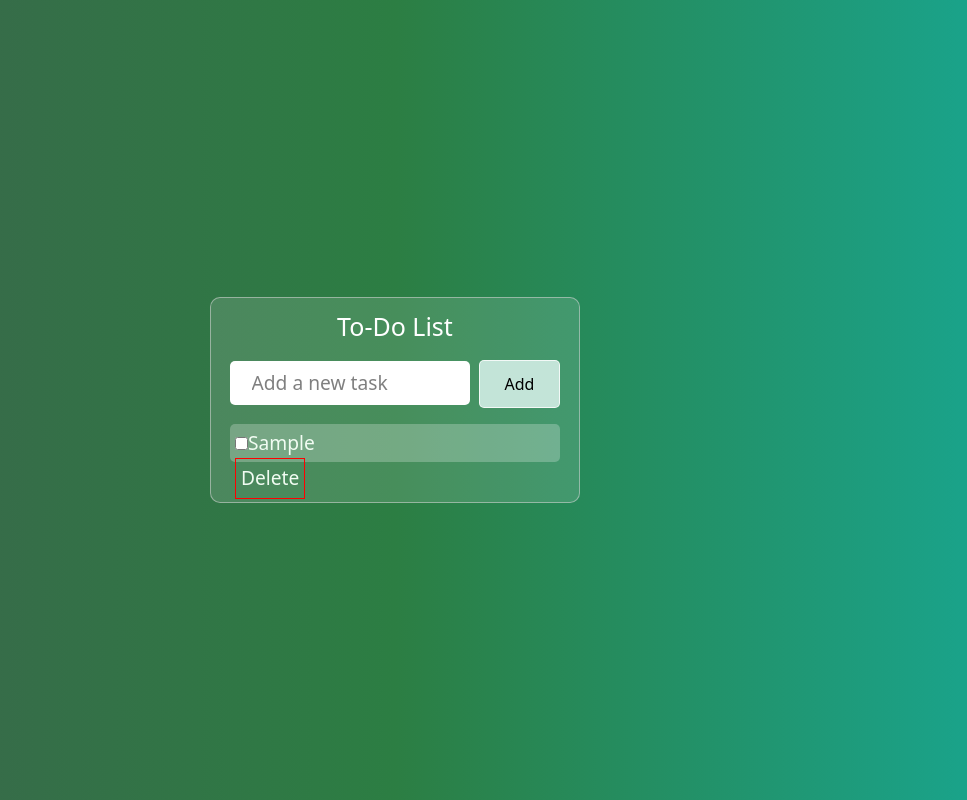
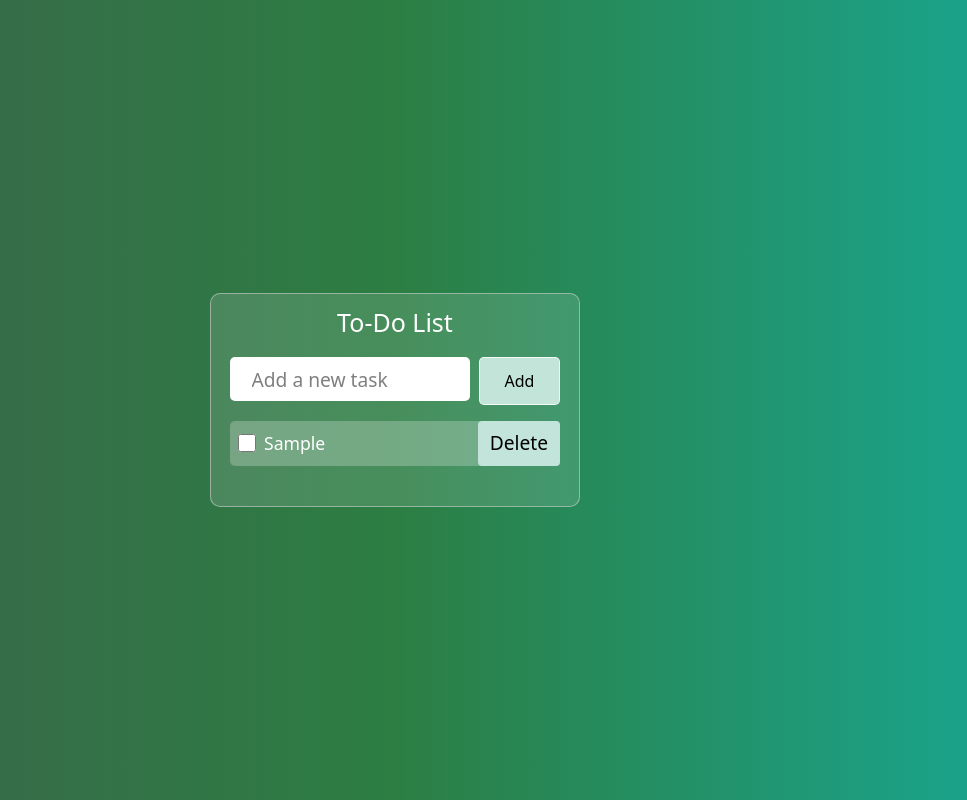
Before and after one commit to Myragull/todo-list, a React (Vite) app: page / in a window 1280 px wide. Both pictures are taken after typing "Sample" into the empty fields and a click on the button "Add". Shown: the whole page, without its empty margins (245-1212 px from the left). Built offline with nearby package versions, Linux system fonts and the light colour scheme.

Commit message:
added the class name to checkbox than resolve the issue of flexbox by covering the delete button inside of dev and than added css for the remaining features

```diff
--- a/src/App.css
+++ b/src/App.css
@@ -57,11 +57,8 @@ h1{
 
 .list-li{
     width: 100%;
-    height: 38px;
-    padding-left: 5px;
-    padding-top: 5px;
-    padding-bottom: 5px;
-    border-radius: 2px solid red;
+    padding-left: 8px;
+    border-radius: 5px;
     background: #ffffff3e;
     margin-bottom: 10px;
     border-radius: 5px;
@@ -74,10 +71,38 @@ h1{
 .completed{
     text-decoration: line-through;
     opacity: 0.6;
-    color: grey;
+    color: rgb(224, 224, 224);
+}
+
+.todo-item{
+    display: flex;
+    align-items: center;
+
+    justify-content: space-between;
+}
+
+.todo-item label{
+    display: flex;
+    align-items: center;
+    gap: 8px;
+    font-size: 1rem;
+    color: white;
+    flex-grow: 1;
 }
 
 .delete-button{
-    border: 1px solid red;
-    padding: 5px;
+    background: #c3e4da;
+    color: black;
+    padding: 8px 12px;
+    border-radius: 4px;
+    border: none;
 }
+.checkbox{
+    width: 18px;
+    height: 18px;
+    accent-color: #0d7868;
+}
+
+.todo-text{
+    font-size: 1.1rem;
+}
--- a/src/App.jsx
+++ b/src/App.jsx
@@ -53,6 +53,7 @@ function App() {
                   <div className="todo-item">
                   <label>
                     <input
+                       className="checkbox"
                       type="checkbox"
                       checked={todo.completed}
                       onChange={() => handleToggle(todo.id)}
@@ -65,7 +66,6 @@ function App() {
                       {todo.title}
                     </span>
                   </label>
-                  </div>
 
                   <button
                     className="delete-button"
@@ -73,6 +73,7 @@ function App() {
                   >
                     Delete
                   </button>
+                  </div>
                 </li>
               );
             })}
```
